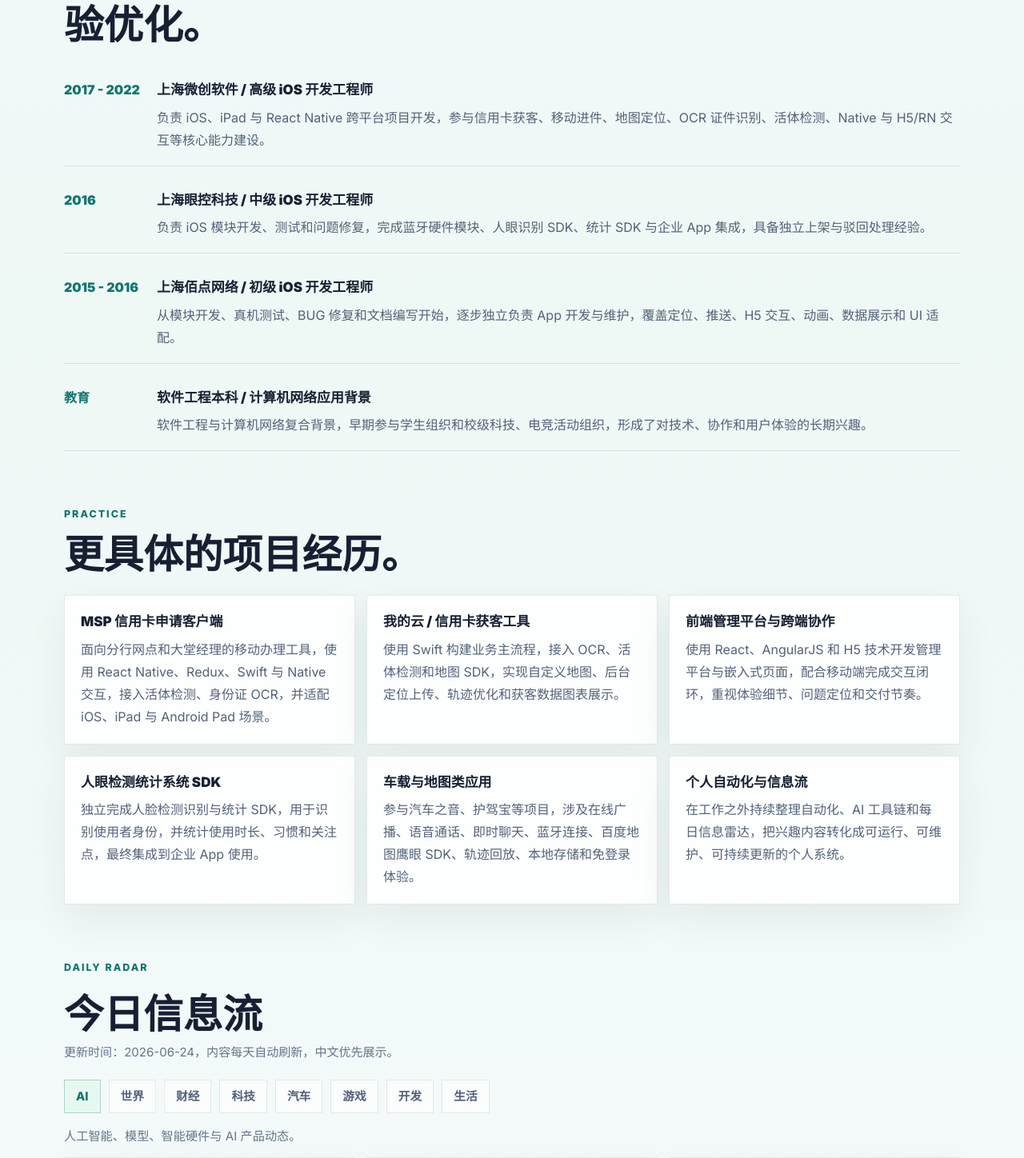
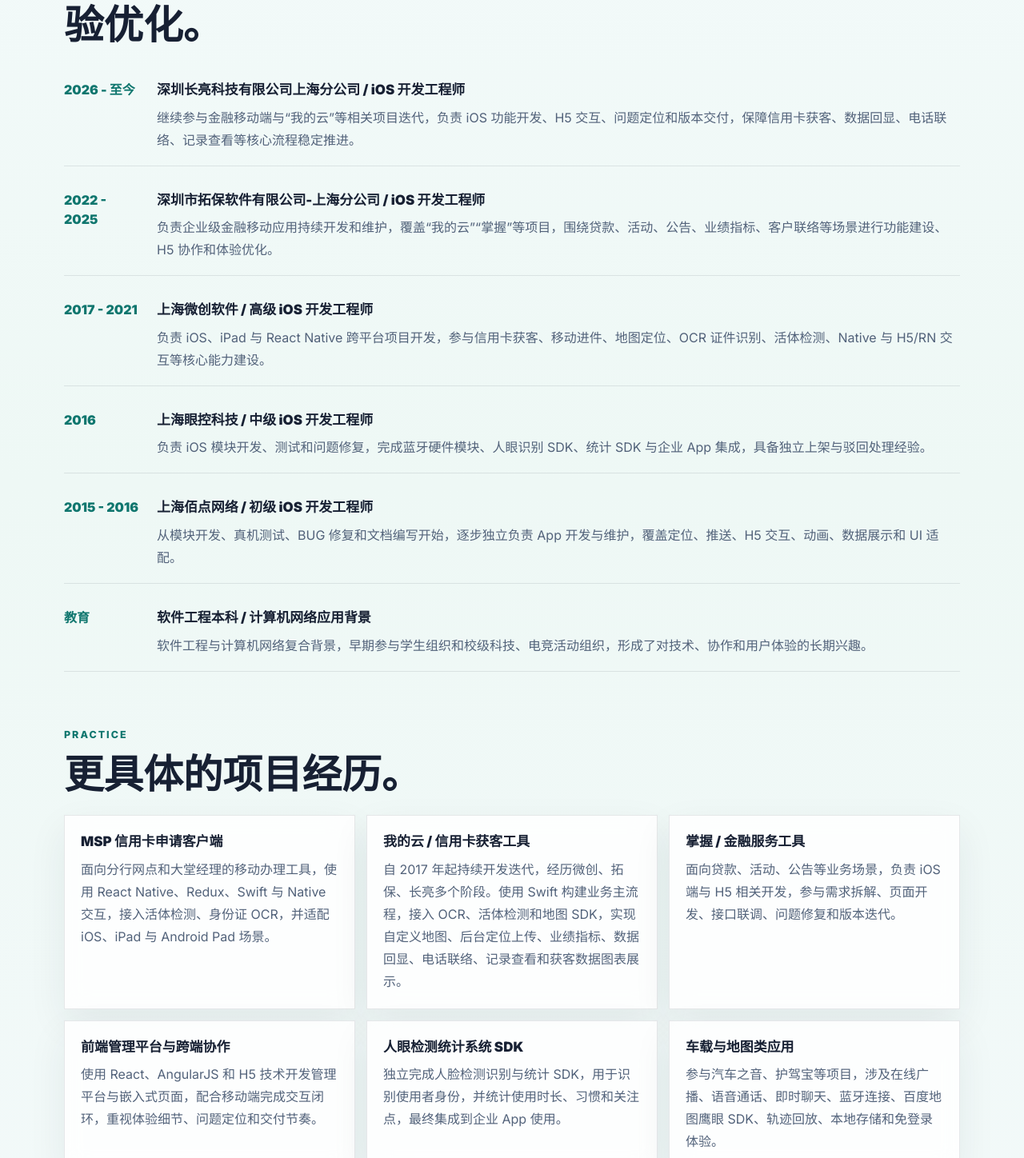
Before and after one commit to danielgzd/danielgzd.github.io, a Next.js app: page / in a window 1280 px wide. Shown: the part 1102-2550 px from the top of the page at 80% size. Built offline with nearby package versions, Linux system fonts and the light colour scheme; grey boxes are pictures that could not be loaded.

Commit message:
feat: update resume timeline

```diff
--- a/app/page.tsx
+++ b/app/page.tsx
@@ -32,7 +32,17 @@ const skills = [
 
 const timeline = [
   {
-    period: "2017 - 2022",
+    period: "2026 - 至今",
+    title: "深圳长亮科技有限公司上海分公司 / iOS 开发工程师",
+    body: "继续参与金融移动端与“我的云”等相关项目迭代，负责 iOS 功能开发、H5 交互、问题定位和版本交付，保障信用卡获客、数据回显、电话联络、记录查看等核心流程稳定推进。",
+  },
+  {
+    period: "2022 - 2025",
+    title: "深圳市拓保软件有限公司-上海分公司 / iOS 开发工程师",
+    body: "负责企业级金融移动应用持续开发和维护，覆盖“我的云”“掌握”等项目，围绕贷款、活动、公告、业绩指标、客户联络等场景进行功能建设、H5 协作和体验优化。",
+  },
+  {
+    period: "2017 - 2021",
     title: "上海微创软件 / 高级 iOS 开发工程师",
     body: "负责 iOS、iPad 与 React Native 跨平台项目开发，参与信用卡获客、移动进件、地图定位、OCR 证件识别、活体检测、Native 与 H5/RN 交互等核心能力建设。",
   },
@@ -60,7 +70,11 @@ const practices = [
   },
   {
     title: "我的云 / 信用卡获客工具",
-    body: "使用 Swift 构建业务主流程，接入 OCR、活体检测和地图 SDK，实现自定义地图、后台定位上传、轨迹优化和获客数据图表展示。",
+    body: "自 2017 年起持续开发迭代，经历微创、拓保、长亮多个阶段。使用 Swift 构建业务主流程，接入 OCR、活体检测和地图 SDK，实现自定义地图、后台定位上传、业绩指标、数据回显、电话联络、记录查看和获客数据图表展示。",
+  },
+  {
+    title: "掌握 / 金融服务工具",
+    body: "面向贷款、活动、公告等业务场景，负责 iOS 端与 H5 相关开发，参与需求拆解、页面开发、接口联调、问题修复和版本迭代。",
   },
   {
     title: "前端管理平台与跨端协作",
```
Also changed, not shown: 1 other file (tests, documents, lock files or other folders).
